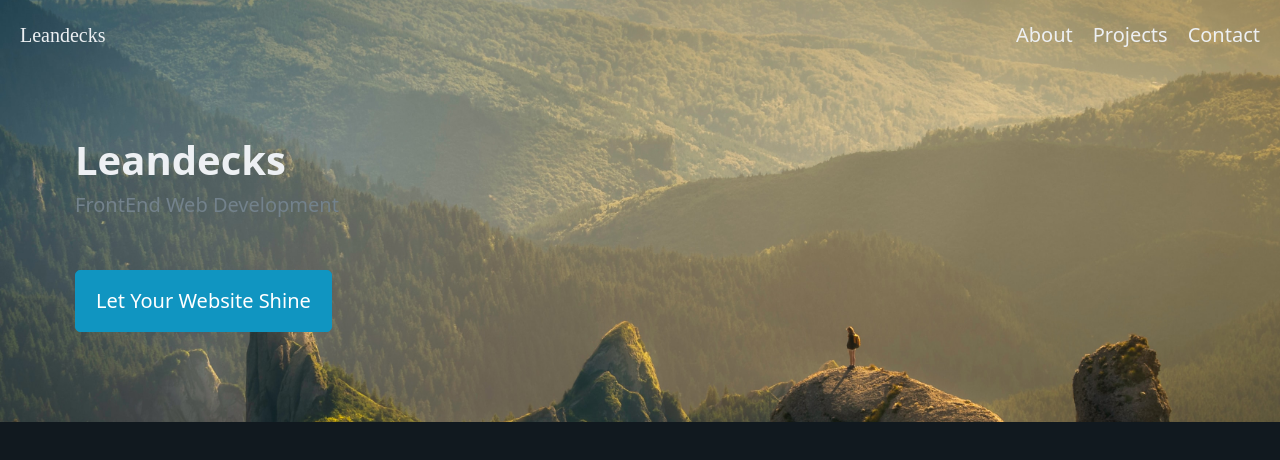
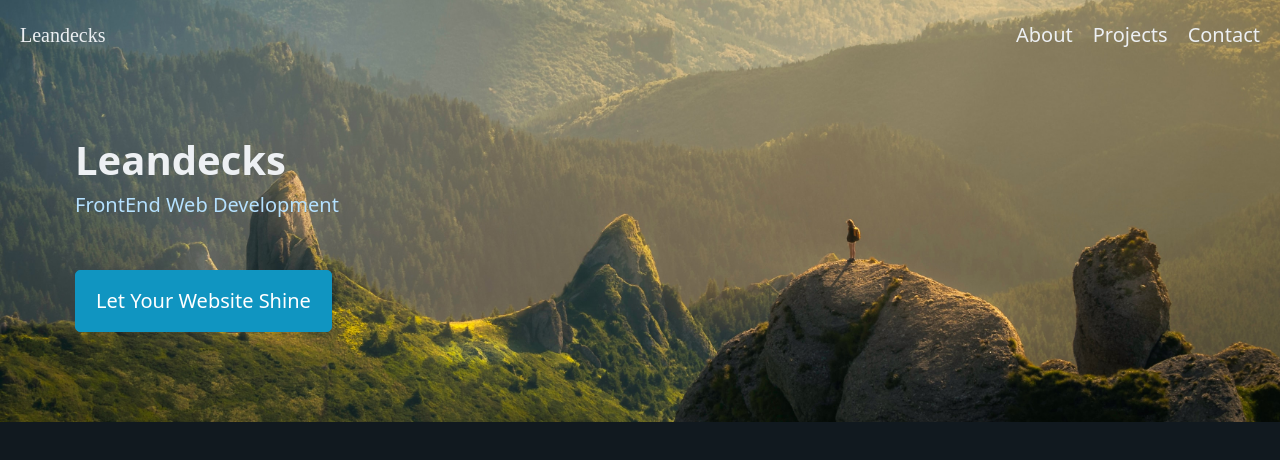
Before and after one commit to Leandecks/leandecks.github.io, a website: page index.html in a window 1280 px wide. Drawn offline with nearby package versions, Linux system fonts and the light colour scheme; a web font is replaced by a local one.

Commit message:
v0.0.1 h2 color update, image new bg-pos

```diff
--- a/css/style.css
+++ b/css/style.css
@@ -1,7 +1,7 @@
 .hero {
     background-image: url("../img/mountains.jpg");
     background-size: cover;
-    background-position: center;
+    background-position: 25% 75%;
 }
 
 nav {
@@ -24,3 +24,7 @@ header {
 header hgroup {
     padding-bottom: 1rem;
 }
+
+header hgroup h2 {
+    color: #b5e1ff;
+}
```
